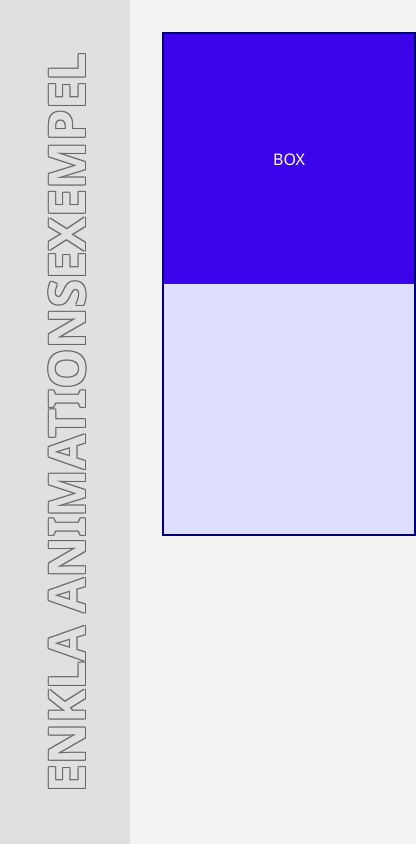
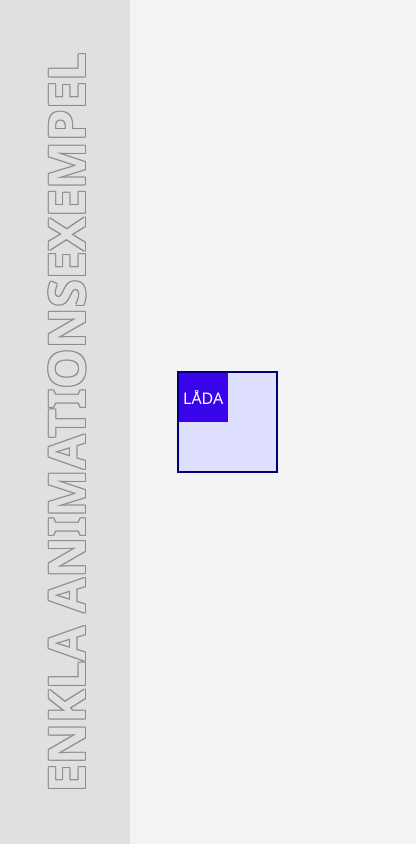
Before and after one commit to Cyber-Erkan/Uppgift8-animation, a plain HTML site: page index.html in a window 390 px wide. Shown: the whole page, 416 px wide, since content can reach past the window. Drawn offline with Linux system fonts and the light colour scheme.

Commit message:
responsive

```diff
--- a/anim.css
+++ b/anim.css
@@ -3,11 +3,11 @@
 
 .parent {
 
+
 }
 
 
-.child {
-
+.child:hover {
 }
 
 
@@ -34,4 +34,7 @@
 
 
 
+
+
+
 /* transform: translateX(0) translateY(0); */
--- a/index.html
+++ b/index.html
@@ -32,15 +32,21 @@
             width: 130px;
 
             background: rgb(224, 224, 225);
+        }
 
+        .content {
+            display: grid;
+            place-items: center;
+            width: 50%;
+            height: 100%;
         }
 
         .parent {
             border: 2px solid rgb(0, 0, 116);
             background: rgb(222, 222, 255);
 
-            width: 500px;
-            height: 500px;
+            width: 50%;
+            aspect-ratio: 1;
 
             margin: 2rem;
         }
@@ -52,8 +58,7 @@
             color: white;
             background: rgb(59, 5, 236);
 
-            width: 250px;
-            height: 250px;
+            width: 50%;
 
             aspect-ratio: 1;
         }
@@ -61,13 +66,14 @@
         .title {
             text-transform: uppercase;
 
-            text-shadow: -1px -1px 0 #686868,
-                         1px -1px 0 #686868,
-                         -1px 1px 0 #686868,
-                         1px 1px 0 #686868;
+            text-shadow: -1px -1px 0 #8d8c8c,
+                         1px -1px 0 #8d8c8c,
+                         -1px 1px 0 #8d8c8c,
+                         1px 1px 0 #8d8c8c;
             color: rgb(224, 224, 225);
             rotate: -90deg;
-            font-size: clamp(1rem, 4rem + .2vh, 6vh);
+
+            font-size: clamp(.5rem, 4rem, 6vh);    /* clamp är responsivt. börja med det minsta värdet du kan tänka dig, det optimala och sedan det största vh = viewport height  alltså procentuell höjd av  skärmen */
         }
     </style>
 
@@ -77,10 +83,11 @@
     <div class="left-col">
         <h1 class="title">Enkla animationsexempel</h1>
     </div>
-
-    <div class="parent">
-        <div class="child">
-            <p>BOX</p>
+    <div class="content">
+        <div class="parent">
+            <div class="child">
+                <p>LÅDA</p>
+            </div>
         </div>
     </div>
 </body>
```
